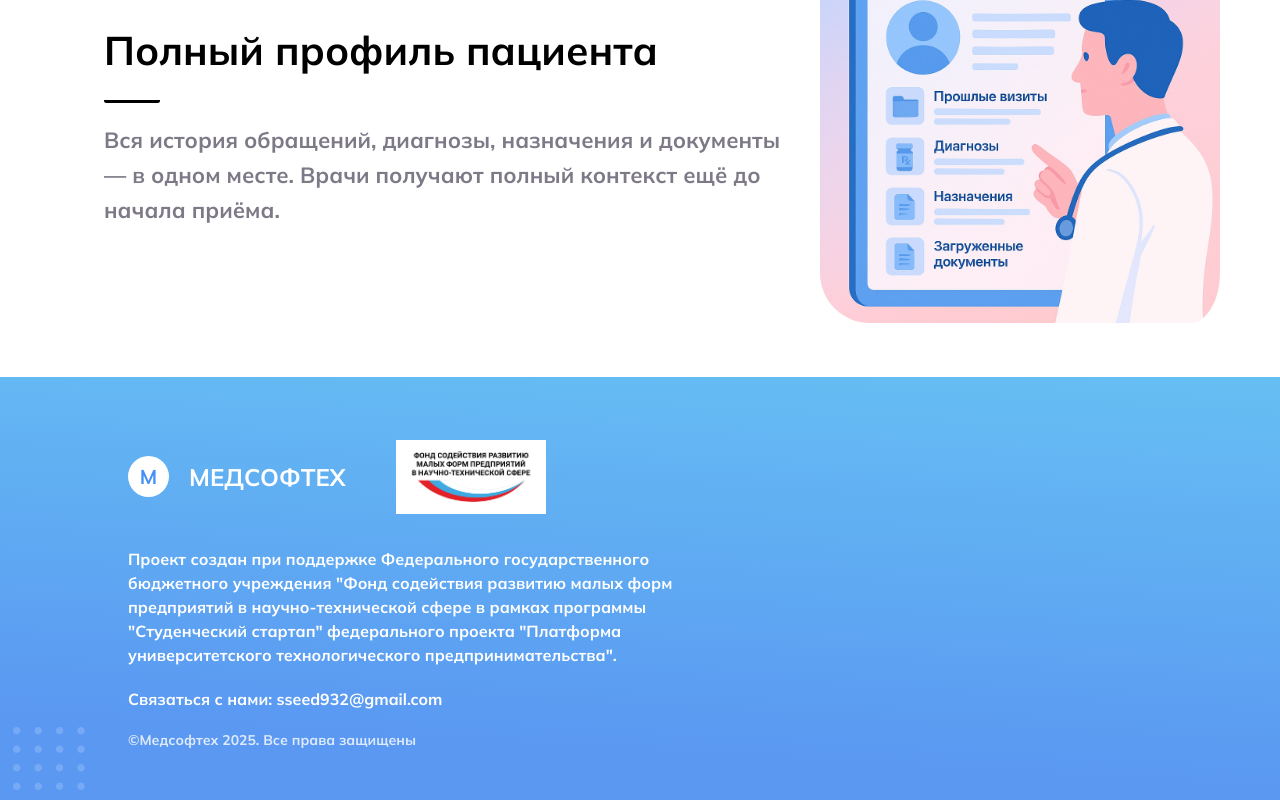
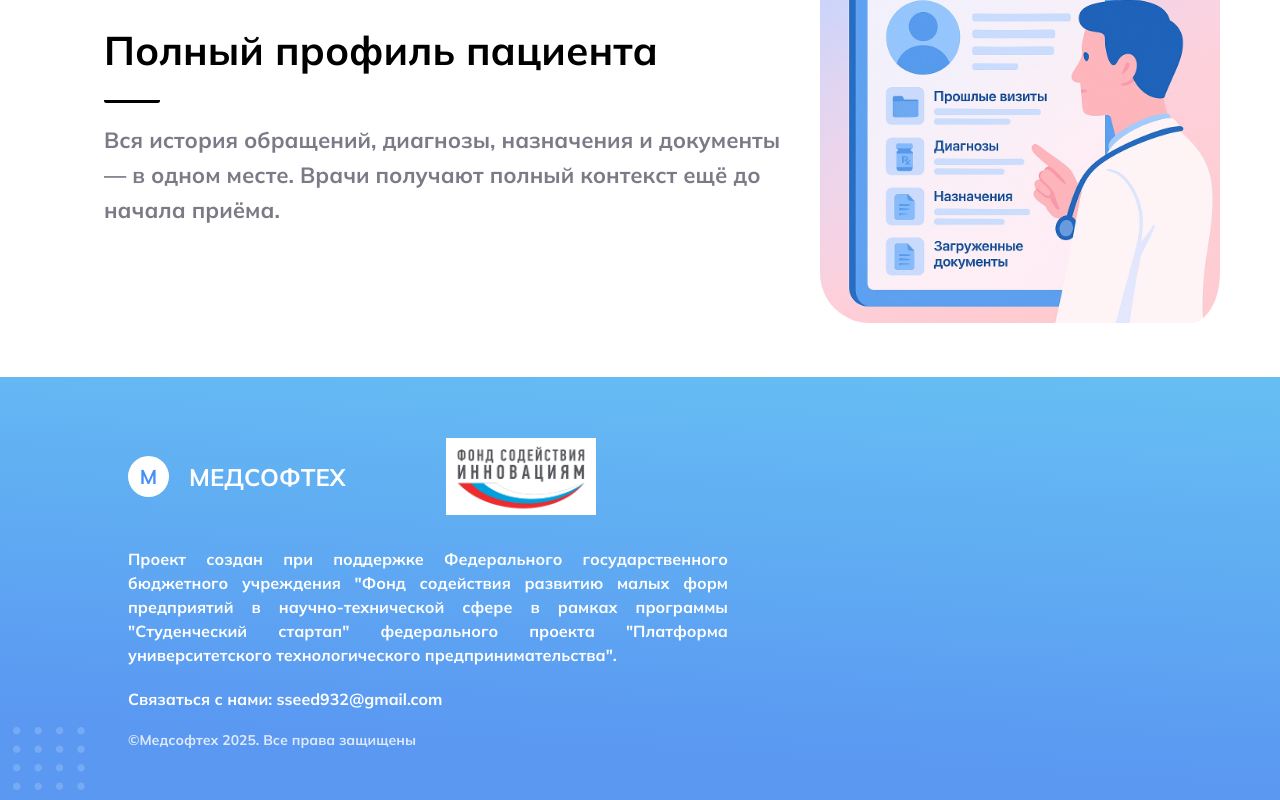
Before and after one commit to NikolayFrontEnd/MedSofTeh, a React (Vite) app: page / in a window 1280 px wide. Shown: the part 3648-4448 px from the top of the page. Built offline with nearby package versions, Linux system fonts and the light colour scheme.

Commit message:
картинку сместил

```diff
--- a/src/compontets/Footer/Footer.module.css
+++ b/src/compontets/Footer/Footer.module.css
@@ -56,6 +56,10 @@
     margin-bottom: clamp(15px, 3vw, 20px);
     max-width: 600px;
     font-weight: 300;
+
+  text-align: justify;
+
+
 }
 
 .ourComp {
@@ -217,8 +221,9 @@
     }
 }
 .photoRusFlag{
-    margin-left: 50px;
+    margin-left: 100px;
     width: 150px;
     height: 100px;
     object-fit: contain;
+
 }
--- a/src/compontets/Footer/Footer.tsx
+++ b/src/compontets/Footer/Footer.tsx
@@ -1,6 +1,6 @@
 import styles from './Footer.module.css';
 import phot from "../../assets/element2.png";
-import flag from "../../assets/ff.jpg"
+import flag from "../../assets/fr2.png"
 const Footer = () => {
 
     return (
```
Also changed, not shown: src/assets/fr.jpg (added), src/assets/fr2.png (added).
